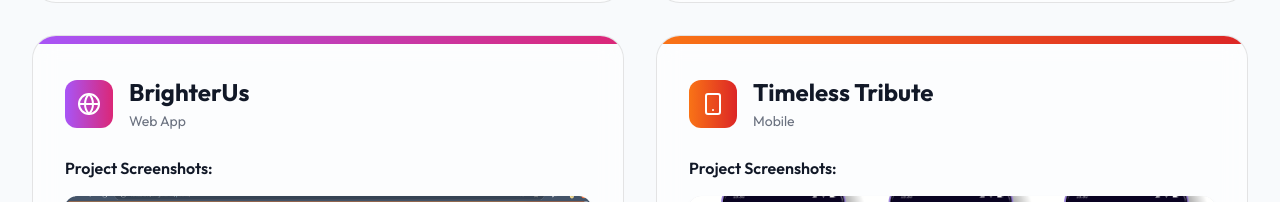
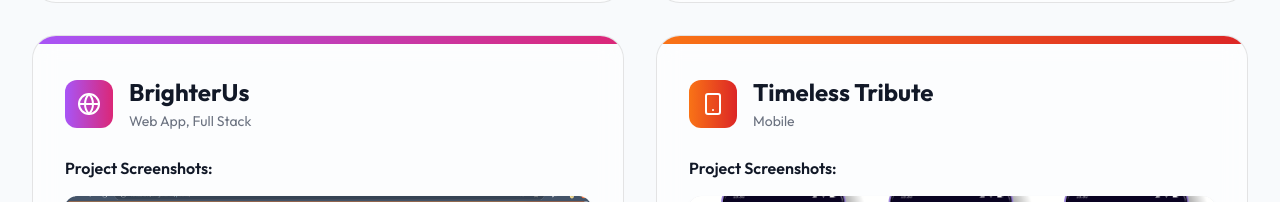
Before and after one commit to cwhui1001/Portfolio_Gracelyn, a Next.js app: page / in a window 1280 px wide. Shown: the part 6951-7153 px from the top of the page. Built offline with nearby package versions, Linux system fonts and the light colour scheme.

Commit message:
updated project info

```diff
--- a/components/projects.tsx
+++ b/components/projects.tsx
@@ -162,7 +162,7 @@ const projects = [
       '/images/projects/brighterus/features.png',
       '/images/projects/brighterus/admin-dashboard.png'
     ],
-    categories: ['Web App'],
+    categories: ['Web App', 'Full Stack'],
     icon: <Globe className="w-6 h-6" />,
     gradient: 'from-purple-500 to-pink-600',
     github: 'https://github.com/cwhui1001/BrighterUs', // Academic project
```
